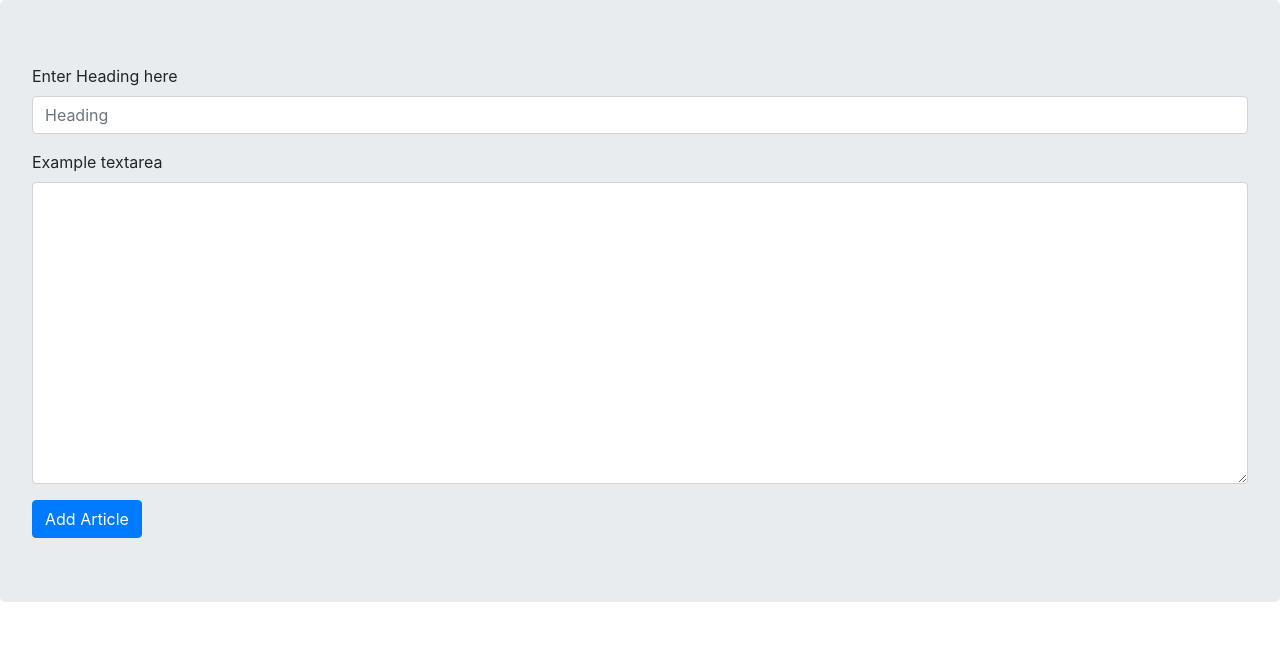
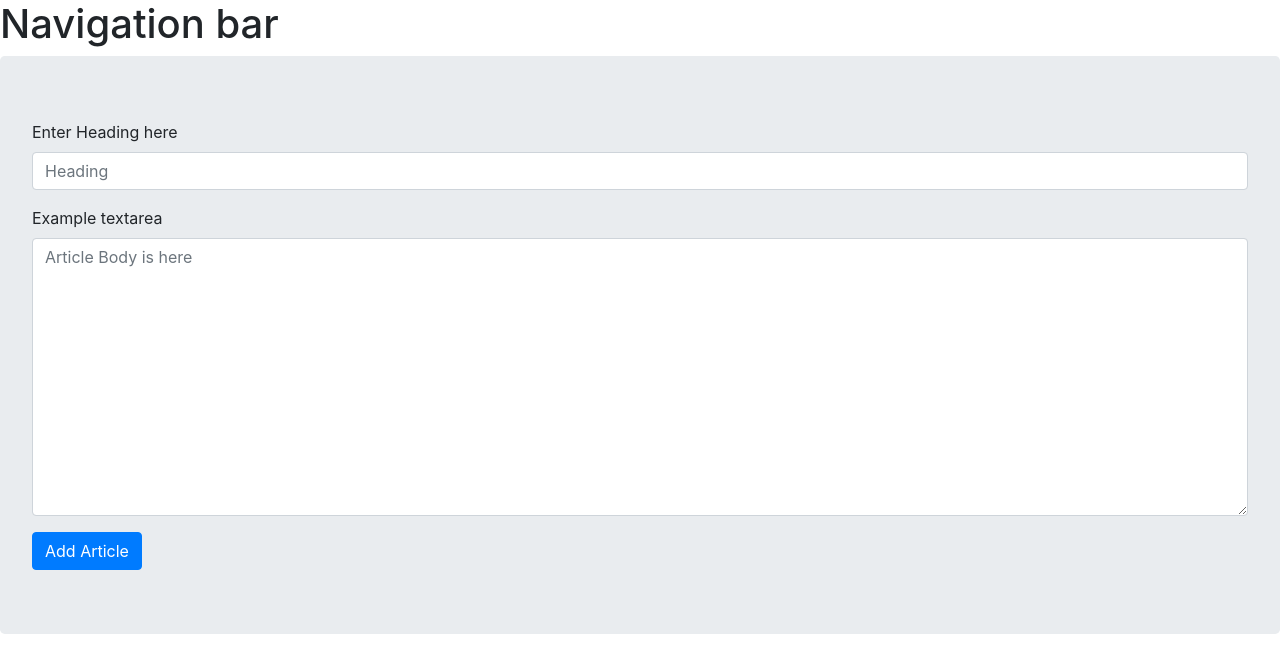
Before and after one commit to Dilansilva/MERN-CRUD, a React (Create React App) app: page / in a window 1280 px wide. Shown: the top 672 px of the page. Built offline with nearby package versions, Linux system fonts and the light colour scheme.

Commit message:
Navigation bar is created

```diff
--- /dev/null
+++ b/src/components/NavigationBar.js
@@ -0,0 +1,16 @@
+import React from 'react';
+
+import {Button,//import bootstrap
+        Form,
+        Jumbotron} from 'react-bootstrap';
+import 'bootstrap/dist/css/bootstrap.min.css';
+
+const NavigationBar = () => {
+    return(
+        <div>
+            <h1>Navigation bar</h1>
+        </div>
+    );
+}
+
+export default NavigationBar;
--- a/src/pages/Create.js
+++ b/src/pages/Create.js
@@ -5,8 +5,12 @@ import {Button,//import bootstrap
         Jumbotron} from 'react-bootstrap';
 import 'bootstrap/dist/css/bootstrap.min.css';
 
+import NavigationBar from '../components/NavigationBar';//import navigation bar
+
 const Create = () => {
     return(
+        <>
+            <NavigationBar/>
         <Jumbotron>
         <Form>
             <Form.Group controlId="exampleForm.ControlInput1">
@@ -16,7 +20,7 @@ const Create = () => {
 
             <Form.Group controlId="exampleForm.ControlTextarea1">
                 <Form.Label>Example textarea</Form.Label>
-                        <Form.Control as="textarea" rows={12} />
+                    <Form.Control placeholder="Article Body is here" as="textarea" rows={11} />
             </Form.Group>
 
             <Button variant="primary" type="submit">
@@ -24,6 +28,7 @@ const Create = () => {
             </Button>
         </Form>
     </Jumbotron>
+        </>
     );
 }
 
```
Lines whose indentation alone changed are shown as unchanged.
